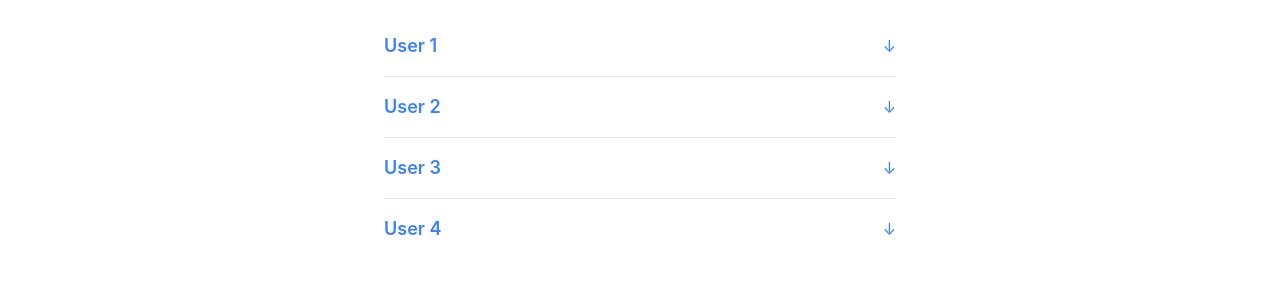
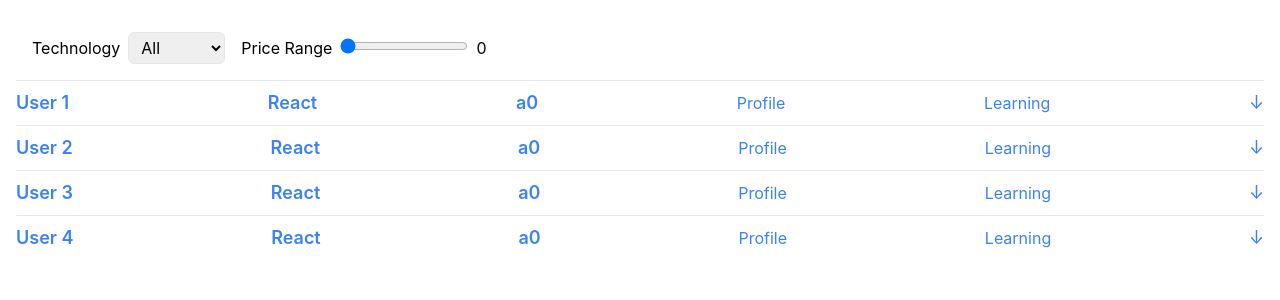
Before and after one commit to YaroslavRadiant/HakatonProject, a React (Create React App) app: page /user-list in a window 1280 px wide. Shown: the top 300 px of the page. Built offline with nearby package versions, Linux system fonts and the light colour scheme.

Commit message:
add filters

```diff
--- a/package.json
+++ b/package.json
@@ -4,9 +4,9 @@
   "private": true,
   "dependencies": {
     "cra-template": "1.2.0",
-    "react": "^18.0.0",
+    "react": "^19.0.0",
     "react-accessible-accordion": "^5.0.0",
-    "react-dom": "^18.0.0",
+    "react-dom": "^19.0.0",
     "react-router-dom": "^7.1.1",
     "react-scripts": "5.0.1"
   },
--- a/src/pages/UserList/Accordion.js
+++ b/src/pages/UserList/Accordion.js
@@ -1,15 +1,27 @@
 import React, { useState } from "react";
+import { NavLink } from "react-router-dom";
 
 // Окремий елемент гармошки
-const AccordionItem = ({ title, content, isOpen, onToggle }) => (
+const AccordionItem = ({
+  englishLevel,
+  mainTech,
+  name,
+  techList,
+  isOpen,
+  onToggle,
+}) => (
   <div className="border-b last:border-b-0">
     <button
-      className="accordion-header text-blue-500 flex justify-between items-center w-full py-4"
+      className="accordion-header text-blue-500 flex justify-between items-center w-full py-2"
       onClick={onToggle}
     >
-      <span className="text-lg font-semibold">{title}</span>
+      <span className="text-lg font-semibold">{name}</span>
+      <span className="text-lg font-semibold">{mainTech}</span>
+      <span className="text-lg font-semibold">{englishLevel}</span>
+      <NavLink to={`/:${name}/profile-page`}>Profile</NavLink>
+      <NavLink to={`/:${name}/carear-planing`}> Learning</NavLink>
       <span
-        className={`transform transition-transform duration-300 ${
+        className={`transform transition-transform text-lg duration-300 ${
           isOpen ? "rotate-180" : ""
         }`}
       >
@@ -17,7 +29,13 @@ const AccordionItem = ({ title, content, isOpen, onToggle }) => (
       </span>
     </button>
     {isOpen && (
-      <div className="accordion-content p-4 text-gray-700">{content}</div>
+      <div className="accordion-content p-2 flex flex-start text-gray-700">
+        {techList.map((item, index) => (
+          <span key={index} className="mr-2">
+            {item[0]}: {item[1]}%;
+          </span>
+        ))}
+      </div>
     )}
   </div>
 );
@@ -31,12 +49,15 @@ const Accordion = ({ items }) => {
   };
 
   return (
-    <div className="w-full max-w-lg mx-auto">
+    <div className="w-full  mx-auto">
+      {console.log(items)}
       {items.map((item, index) => (
         <AccordionItem
           key={index}
-          title={item.title}
-          content={item.content}
+          name={item.name}
+          techList={item.techList}
+          mainTech={item.mainTech}
+          englishLevel={item.englishLevel}
           isOpen={openIndex === index}
           onToggle={() => toggleItem(index)}
         />
--- /dev/null
+++ b/src/pages/UserList/FiltersBar.js
@@ -0,0 +1,50 @@
+import React from "react";
+// Основний компонент гармошки
+const FiltersBar = ({
+  techFilter,
+  levelFilter,
+  setTechFilter,
+  setLevelFilter,
+}) => {
+  return (
+    <div className="flex items-center space-x-4 p-4 border-b">
+      {/* Фільтр по селекту */}
+      <div>
+        <label htmlFor="category" className="mr-2">
+          Technology
+        </label>
+        <select
+          id="category"
+          className="border px-2 py-1 rounded-md"
+          value={techFilter}
+          onChange={(event) => setTechFilter(event.target.value)}
+        >
+          <option value="all">All</option>
+          <option value="React">React</option>
+          <option value="Angular">Angular</option>
+          <option value="Vue">Vue</option>
+        </select>
+      </div>
+
+      {/* Фільтр по рейнджу */}
+      <div>
+        <label htmlFor="price-range" className="mr-2">
+          Price Range
+        </label>
+        <input
+          type="range"
+          id="price-range"
+          min="0"
+          max="100"
+          step="1"
+          className="w-32"
+          value={levelFilter}
+          onChange={(event) => setLevelFilter(event.target.value)}
+        />
+        <span className="ml-2">{levelFilter}</span>
+      </div>
+    </div>
+  );
+};
+
+export default FiltersBar;
--- a/src/pages/UserList/UserList.js
+++ b/src/pages/UserList/UserList.js
@@ -1,17 +1,59 @@
-import React from "react";
+import React, { useState } from "react";
 import Accordion from "./Accordion";
+import FiltersBar from "./FiltersBar";
 
 const userList = [
-  { title: "User 1", content: "React" },
-  { title: "User 2", content: "React" },
-  { title: "User 3", content: "React" },
-  { title: "User 4", content: "React" },
+  {
+    name: "User 1",
+    mainTech: "React",
+    englishLevel: "a0",
+    techList: [
+      ["React", 50],
+      ["Angular", 70],
+    ],
+  },
+  {
+    name: "User 2",
+    mainTech: "React",
+    englishLevel: "a0",
+    techList: [
+      ["React", 23],
+      ["Vue", 70],
+    ],
+  },
+  {
+    name: "User 3",
+    mainTech: "React",
+    englishLevel: "a0",
+    techList: [["React", 44]],
+  },
+  {
+    name: "User 4",
+    mainTech: "React",
+    englishLevel: "a0",
+    techList: [["React", 100]],
+  },
 ];
 
 const UserList = () => {
+  const [techFilter, setTechFilter] = useState("all");
+  const [levelFilter, setLevelFilter] = useState(0);
+  const filteredUserList = userList.filter((user) =>
+    user.techList.some(
+      (tech) =>
+        (techFilter === "all" || tech.includes(techFilter)) &&
+        tech[1] >= levelFilter
+    )
+  );
   return (
     <div className="container mx-auto p-4">
-      <Accordion items={userList} />
+      <FiltersBar
+        techFilter={techFilter}
+        levelFilter={levelFilter}
+        setTechFilter={setTechFilter}
+        setLevelFilter={setLevelFilter}
+      />
+      <Accordion items={filteredUserList} />
     </div>
   );
 };
```
Also changed, not shown: 1 other file (tests, documents, lock files or other folders).
